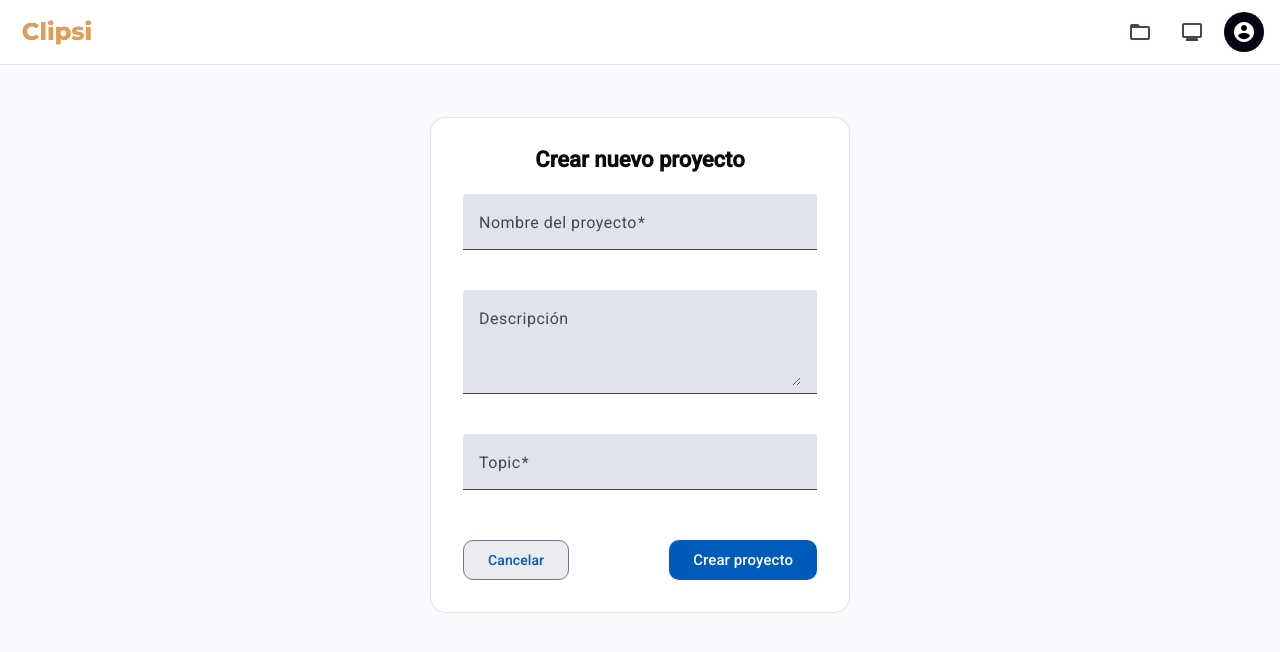
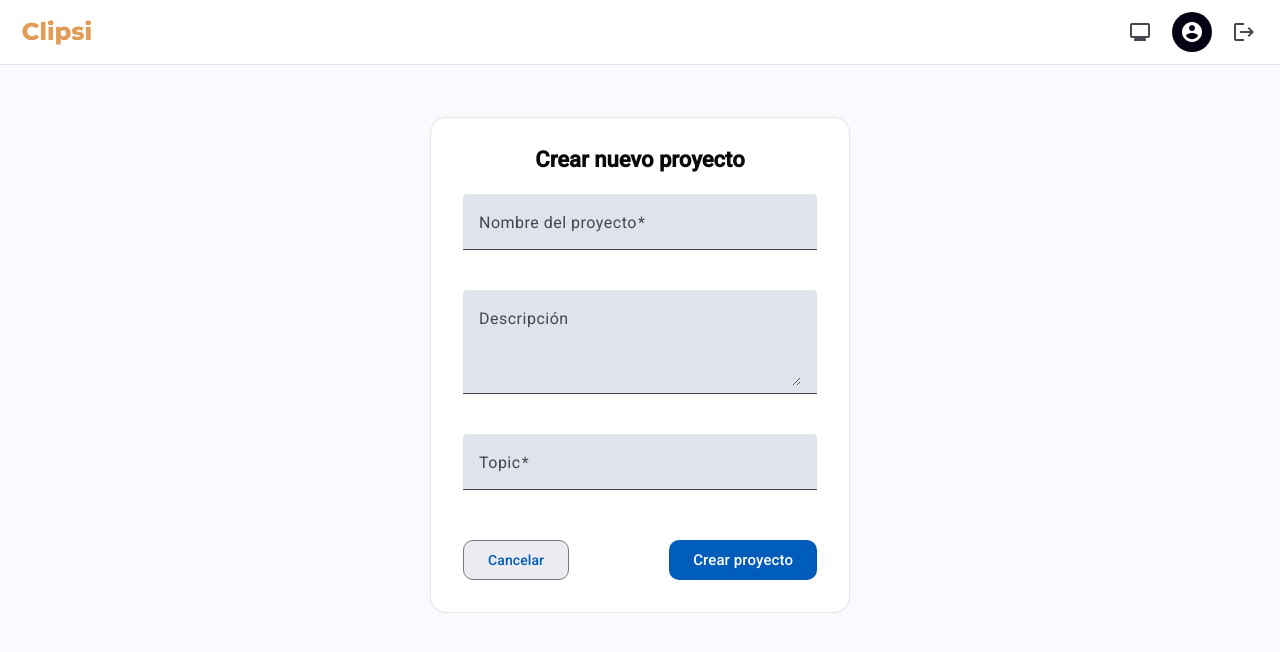
Before and after one commit to ClipsiOfficial/front, an Angular app: page /projects/new in a window 1280 px wide. Shown: the top 652 px of the page. Built offline with nearby package versions, Linux system fonts and the light colour scheme.

Commit message:
feat: update project routing and refactor project components for improved navigation and layout

```diff
--- a/src/app/app.routes.ts
+++ b/src/app/app.routes.ts
@@ -5,7 +5,7 @@ import { guestGuard } from './guards/guest.guard';
 export const routes: Routes = [
   {
     path: '',
-    redirectTo: '/results',
+    redirectTo: '/login',
     pathMatch: 'full',
   },
   {
@@ -32,14 +32,14 @@ export const routes: Routes = [
       import('./pages/projects/new-project.page').then((m) => m.NewProjectComponent),
   },
   {
-  path: 'projects-page',
-  loadComponent: () =>
-    import('./pages/projects/projects-page.page').then((m) => m.ProjectsPage)
+    path: 'projects',
+    loadComponent: () =>
+      import('./pages/projects/projects.page').then((m) => m.ProjectsPage)
   },
   {
     path: 'login',
     loadComponent: () =>
-    import('./pages/login/login.page').then((m) => m.LoginPage),
+      import('./pages/login/login.page').then((m) => m.LoginPage),
     canActivate: [guestGuard],
   },
   {
@@ -48,11 +48,6 @@ export const routes: Routes = [
       import('./pages/projects/new-project.page').then((m) => m.NewProjectComponent),
   },
   {
-  path: 'projects-page',
-  loadComponent: () =>
-    import('./pages/projects/projects-page.page').then((m) => m.ProjectsPage)
-  },
-  {
     path: '**',
     redirectTo: '/login',
   },
--- a/src/app/components/header/header-full/header-full.component.html
+++ b/src/app/components/header/header-full/header-full.component.html
@@ -31,7 +31,7 @@
   <!-- ACCIONES DESKTOP -->
   <div class="hidden md:flex items-center gap-3">
     <!-- Proyectos -->
-    <button mat-icon-button [routerLink]="['/projects-page']" matTooltip="Mis proyectos">
+    <button mat-icon-button [routerLink]="['/projects']" matTooltip="Mis proyectos">
       <mat-icon>folder_open</mat-icon>
     </button>
 
--- a/src/app/components/header/header-minimal/header-minimal.component.html
+++ b/src/app/components/header/header-minimal/header-minimal.component.html
@@ -5,11 +5,6 @@
   </div>
 
   <div class="flex items-center gap-3">
-    <!-- Proyectos -->
-    <button mat-icon-button [routerLink]="['/projects-page']" matTooltip="Mis proyectos">
-      <mat-icon>folder_open</mat-icon>
-    </button>
-
     <!-- Desktop Actions (hidden on mobile) -->
     <div class="hidden md:flex items-center gap-3">
       <!-- Theme Toggle -->
@@ -29,6 +24,14 @@
         class="!bg-primary !text-primary-foreground">
         <mat-icon>account_circle</mat-icon>
       </button>
+
+      <!-- Logout -->
+      <button
+        mat-icon-button
+        (click)="logout()"
+        matTooltip="Cerrar sesión">
+        <mat-icon>logout</mat-icon>
+      </button>
     </div>
 
     <!-- Mobile Actions -->
@@ -42,6 +45,14 @@
         <mat-icon *ngIf="currentTheme() !== 'system' && actualTheme() === 'dark'">dark_mode</mat-icon>
         <mat-icon *ngIf="currentTheme() !== 'system' && actualTheme() !== 'dark'">light_mode</mat-icon>
       </button>
+
+      <!-- Logout Mobile -->
+      <button
+        mat-icon-button
+        (click)="logout()"
+        matTooltip="Cerrar sesión">
+        <mat-icon>logout</mat-icon>
+      </button>
     </div>
   </div>
 </div>
--- a/src/app/components/header/header-minimal/header-minimal.component.ts
+++ b/src/app/components/header/header-minimal/header-minimal.component.ts
@@ -4,6 +4,7 @@ import { MatIconModule } from '@angular/material/icon';
 import { MatButtonModule } from '@angular/material/button';
 import { MatTooltipModule } from '@angular/material/tooltip';
 import { ThemeService } from '../../../services/theme.service';
+import { AuthService } from '../../../services/auth.service';
 import { CommonModule } from '@angular/common';
 
 @Component({
@@ -14,10 +15,15 @@ import { CommonModule } from '@angular/common';
 })
 export class HeaderMinimalComponent {
   private themeService = inject(ThemeService);
+  private authService = inject(AuthService);
   currentTheme = this.themeService.theme;
   actualTheme = this.themeService.actualTheme;
 
   toggleTheme(): void {
     this.themeService.toggleTheme();
   }
+
+  logout(): void {
+    this.authService.logout();
+  }
 }
--- a/src/app/guards/guest.guard.ts
+++ b/src/app/guards/guest.guard.ts
@@ -7,7 +7,7 @@ export const guestGuard: CanActivateFn = (route, state) => {
   const router = inject(Router);
 
   if (authService.isAuthenticated()) {
-    return router.createUrlTree(['/results']);
+    return router.createUrlTree(['/projects']);
   }
 
   return true;
--- a/src/app/pages/login/login.page.ts
+++ b/src/app/pages/login/login.page.ts
@@ -30,7 +30,7 @@ export class LoginPage {
       this.authService.login({ email: this.email, password: this.password }).subscribe({
         next: () => {
           this.layout.showFullHeader();
-          this.router.navigate(['/results']);
+          this.router.navigate(['/projects']);
         },
         error: (err) => {
           console.error('Login error', err);
--- a/src/app/pages/projects/new-project.page.ts
+++ b/src/app/pages/projects/new-project.page.ts
@@ -60,7 +60,7 @@ export class NewProjectComponent {
   this.projectsService.createProject(payload).subscribe({
     next: (project) => {
       console.log("Proyecto creado:", project);
-      this.router.navigate(['/projects-page']);
+      this.router.navigate(['/projects']);
     },
     error: (err) => {
       console.error("Error creando proyecto", err);
@@ -70,6 +70,6 @@ export class NewProjectComponent {
 }
 
   cancel() {
-    this.router.navigate(['/projects-page']);
+    this.router.navigate(['/projects']);
   }
 }
```
Also changed, not shown: src/app/pages/projects/projects.page.ts (renamed from src/app/pages/projects/projects-page.page.ts, +3 -5 lines), src/app/pages/projects/projects.page.css (renamed from src/app/pages/projects/projects-page.page.css), src/app/pages/projects/projects.page.html (renamed from src/app/pages/projects/projects-page.page.html).
